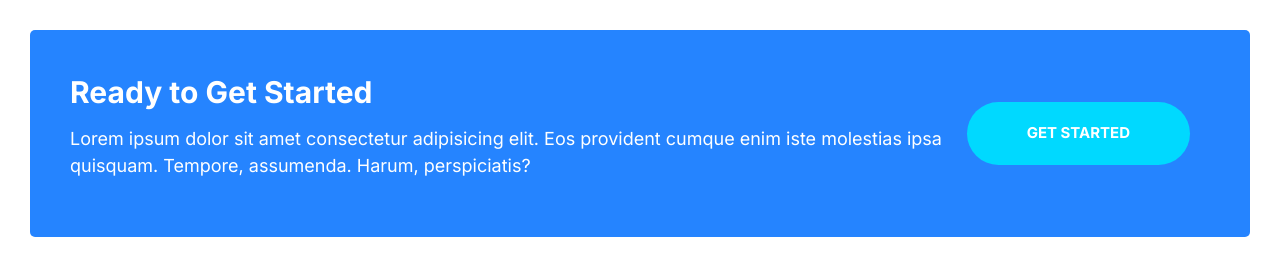
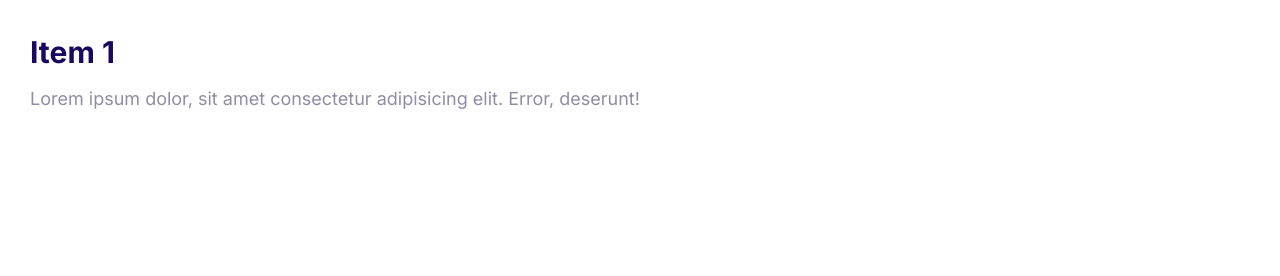
Before and after one commit to mhaidert/haider, a plain HTML site: page index.html in a window 1280 px wide. Drawn offline with Linux system fonts and the light colour scheme.

Commit message:
Created collapsible reusable component.

```diff
--- /dev/null
+++ b/components/js/main.js
@@ -0,0 +1,6 @@
+const collapsibles = document.querySelectorAll(".collapsible");
+collapsibles.forEach((item) =>
+  item.addEventListener("click", function () {
+    this.classList.toggle("collapsible--expanded");
+  })
+);
--- a/css/styles.css
+++ b/css/styles.css
@@ -415,9 +415,9 @@ a {
 /* Quotes */
 
 .quote {
+    color: var(--color-body-darker);
     font-size: 3rem;
     font-style: italic;
-    color: var(--color-body-darker);
     line-height: 1.3;
 }
 
@@ -431,16 +431,16 @@ a {
 
 .quote__author {
     font-size: 3rem;
+    font-style: normal;
     font-weight: 3rem;
-    font-style: normal;
     margin-bottom: 0;
 }
 
 .quote__organization {
     color: var(--color-headings);
-    opacity: 0.4;
     font-size: 2rem;
     font-style: normal;
+    opacity: 0.4;
 }
 
 .quote__line {
@@ -551,3 +551,36 @@ a {
         margin: 0 2rem;
     }
 }
+
+/* Collapsibles */
+
+.collapsible__header {
+    display: flex;
+    justify-content: space-between;
+}
+
+.collapsible__heading {
+    margin-top: 0;
+    font-size: 3rem;
+}
+
+.collapsible__chevron {
+    transform: rotate(-90deg);
+    transition: transform 0.3s;
+}
+
+.collapsible__content {
+    max-height: 0;
+    overflow: hidden;
+    opacity: 0;
+    transition: all 0.3s;
+}
+
+.collapsible--expanded .collapsible__chevron {
+    transform: rotate(0);
+}
+
+.collapsible--expanded .collapsible__content {
+    max-height: 100vh;
+    opacity: 1;
+}
--- a/index.html
+++ b/index.html
@@ -15,18 +15,18 @@
     <link rel="stylesheet" href="css/styles.css" />
   </head>
   <body>
-    <div class="callout callout--primary">
-      <div class="grid grid--1x2">
-        <div class="callout__content">
-          <h2 class="callout__heading">Ready to Get Started</h2>
-          <p>
-            Lorem ipsum dolor sit amet consectetur adipisicing elit. Eos
-            provident cumque enim iste molestias ipsa quisquam. Tempore,
-            assumenda. Harum, perspiciatis?
-          </p>
-        </div>
-        <a href="#" class="btn btn--secondary btn--stretched">Get Started</a>
+    <div class="collapsible collapsible--expanded">
+      <header class="collapsible__header">
+        <h2 class="collapsible__heading">Item 1</h2>
+        <svg class="icon icon--white collapsible__chevron">
+          <use xlink:href="images/sprite.svg#chevron"></use>
+        </svg>
+      </header>
+      <div class="collapsible__content">
+        Lorem ipsum dolor, sit amet consectetur adipisicing elit. Error,
+        deserunt!
       </div>
     </div>
+    <script src="js/main.js"></script>
   </body>
 </html>
--- /dev/null
+++ b/js/main.js
@@ -0,0 +1,6 @@
+const collapsibles = document.querySelectorAll(".collapsible");
+collapsibles.forEach((item) =>
+  item.addEventListener("click", function () {
+    this.classList.toggle("collapsible--expanded");
+  })
+);
```
Also changed, not shown: components/collapsibles.html (added, +12 -0 lines), 1 other file.
